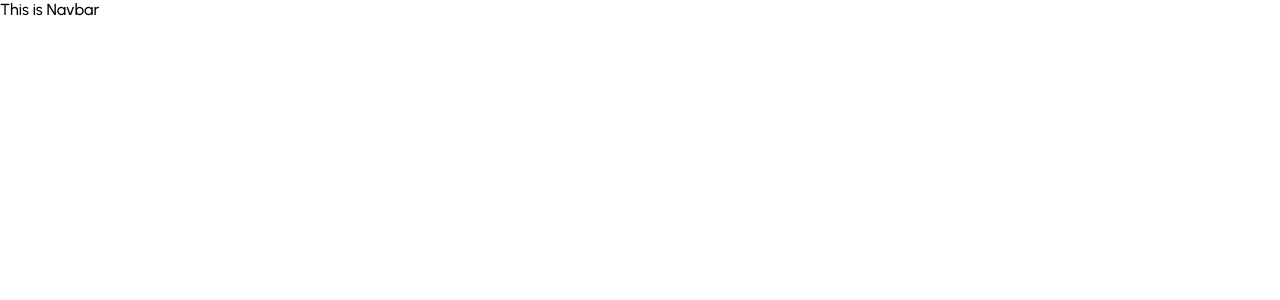
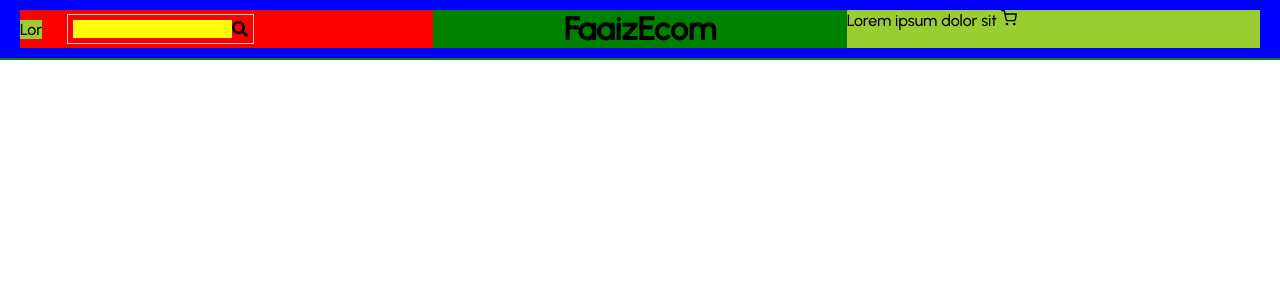
Before and after one commit to hmfaaiz/e-commerce-mern, a React (Create React App) app in the folder ecommerceui/: page / in a window 1280 px wide. Shown: the top 300 px of the page. Built offline with nearby package versions, Linux system fonts and the light colour scheme.

Commit message:
Worked on Navbar

```diff
--- a/ecommerceui/package.json
+++ b/ecommerceui/package.json
@@ -8,7 +8,9 @@
     "@testing-library/user-event": "^13.5.0",
     "react": "^18.2.0",
     "react-dom": "^18.2.0",
-    "react-scripts": "5.0.1",
+    "react-icons": "^4.8.0",
+    "react-scripts": "^5.0.1",
+    "styled-components": "^5.3.9",
     "web-vitals": "^2.1.4"
   },
   "scripts": {
--- a/ecommerceui/public/index.html
+++ b/ecommerceui/public/index.html
@@ -9,6 +9,8 @@
   <meta name="description" content="Web site created using create-react-app" />
 
   <link href="https://fonts.googleapis.com/css2?family=Urbanist:wght@100;500&display=swap" rel="stylesheet">
+  <link rel="stylesheet" href="https://fonts.googleapis.com/icon?family=Material+Icons">
+
 
  <style>
   *{
--- a/ecommerceui/src/components/Navbar.jsx
+++ b/ecommerceui/src/components/Navbar.jsx
@@ -1,11 +1,87 @@
 import React from 'react'
+import styled from 'styled-components'
+import { FaSearch } from 'react-icons/fa';
+import { FiShoppingCart } from 'react-icons/fi';
 
-function Navbar() {
+
+
+
+const Container = styled.div`
+    height:60px;
+    background-color:green;
+    `;
+const Wrapper = styled.div`
+    background-color:blue;
+
+    padding:10px 20px;
+    display:flex;
+    justify-content:space-between;
+     `;
+
+const Left = styled.div`
+    flex:1;
+    background-color:red;
+    display:flex;
+    align-items:center
+`;
+
+const Right = styled.div`
+    flex:1;
+    background-color:yellowgreen`;
+const Center = styled.div`
+    flex:1;
+    background-color:green;
+    text-align:center`;
+
+const SpanContainer = styled.span`
+  background-color:yellowgreen;
+
+`;
+
+
+const SearchContainer = styled.div`
+border:1px solid lightgray;
+display:flex;
+align-items:center;
+margin-left:25px;
+padding:5px;
+cursor:pointer`;
+
+const Input = styled.input`
+background-color:yellow;
+border:none`;
+
+const Logo = styled.h1`
+  font-weight: bold`;
+
+
+const Navbar = () => {
   return (
-    <div>
-      This is Navbar
-    </div>
+
+    <Container>
+      <Wrapper>
+        <Left>
+          <SpanContainer>Lor
+          </SpanContainer>
+          <SearchContainer>
+            <Input />
+            <FaSearch/>
+
+          </SearchContainer>
+
+        </Left>
+
+
+        <Center><Logo>FaaizEcom</Logo></Center>
+        <Right>Lorem ipsum dolor sit <FiShoppingCart/></Right>
+      </Wrapper>
+
+    </Container>
+
   )
+
 }
 
+
+
 export default Navbar
```
Also changed, not shown: 1 other file (tests, documents, lock files or other folders).
